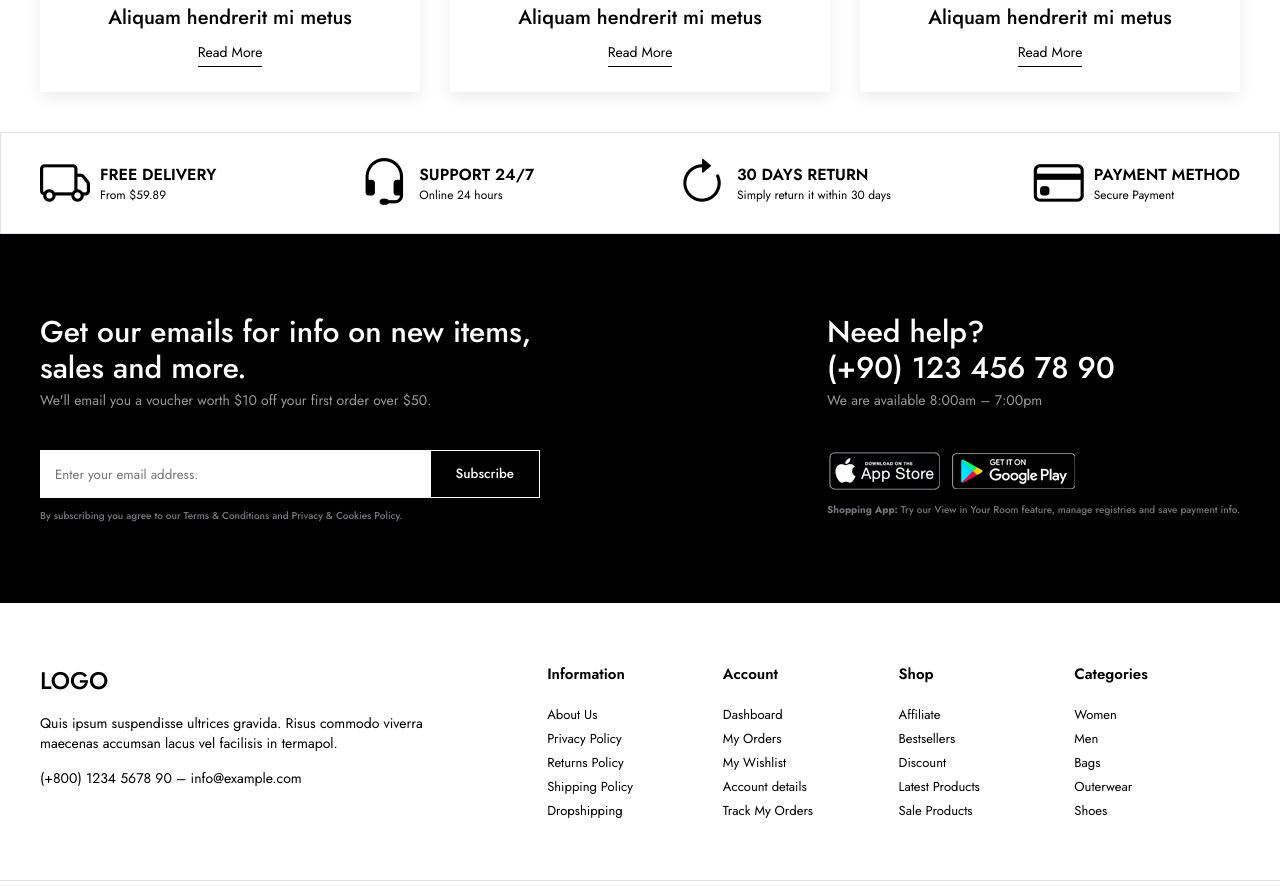
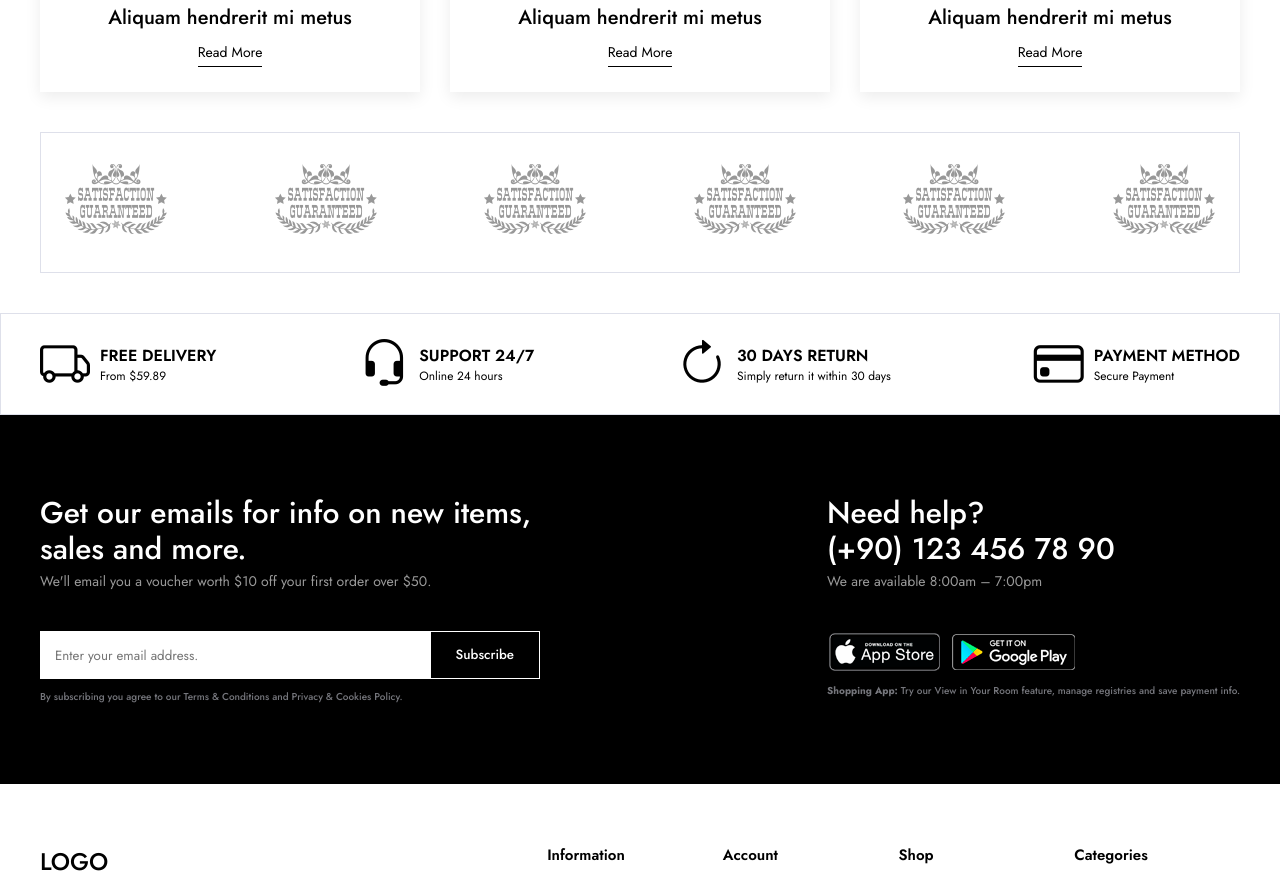
Before and after one commit to sadikahmetaydin/full-stack-e-commerce, a React (Vite) app in the folder frontend/: page / in a window 1280 px wide. Shown: the part 3560-4447 px from the top of the page. Built offline with nearby package versions, Linux system fonts and the light colour scheme.

Commit message:
create brands and brandItem components

```diff
--- a/frontend/src/App.jsx
+++ b/frontend/src/App.jsx
@@ -7,6 +7,7 @@
 import "./App.css";
 import Campings from "./components/Campaings/Campings";
 import Blogs from "./components/Blogs/Blogs";
+import Brands from "./components/Brands/Brands";
 
 const App = () => {
   return (
@@ -18,9 +19,11 @@
       <Campings />
       <Products />
       <Blogs />
+      <Brands />
       <Policy />
       <Footer />
     </>
   );
 };
+
 export default App;
--- /dev/null
+++ b/frontend/src/components/Brands/BrandItem.jsx
@@ -0,0 +1,10 @@
+const BrandItem = () => {
+  return (
+    <li className="brand-item">
+      <a href="#">
+        <img src="img/brands/brand1.png" alt="" />
+      </a>
+    </li>
+  )
+}
+export default BrandItem
--- /dev/null
+++ b/frontend/src/components/Brands/Brands.css
@@ -0,0 +1,20 @@
+.brands {
+  margin: 40px 0;
+}
+
+.brand-list {
+  display: flex;
+  justify-content: space-between;
+  flex-wrap: wrap;
+  border: 1px solid #dee0ea;
+  padding: 30px 5px;
+}
+
+.brand-list .brand-item {
+  opacity: 0.4;
+  transition: 0.2s ease opacity;
+}
+
+.brand-list .brand-item:hover {
+  opacity: 1;
+}
--- /dev/null
+++ b/frontend/src/components/Brands/Brands.jsx
@@ -0,0 +1,21 @@
+import BrandItem from "./BrandItem";
+import "./Brands.css";
+
+const Brands = () => {
+  return (
+    <section className="brands">
+    <div className="container">
+      <ul className="brand-list">
+        <BrandItem />
+        <BrandItem />
+        <BrandItem />
+        <BrandItem />
+        <BrandItem />
+        <BrandItem />
+      </ul>
+    </div>
+  </section>
+  )
+}
+
+export default Brands
```
